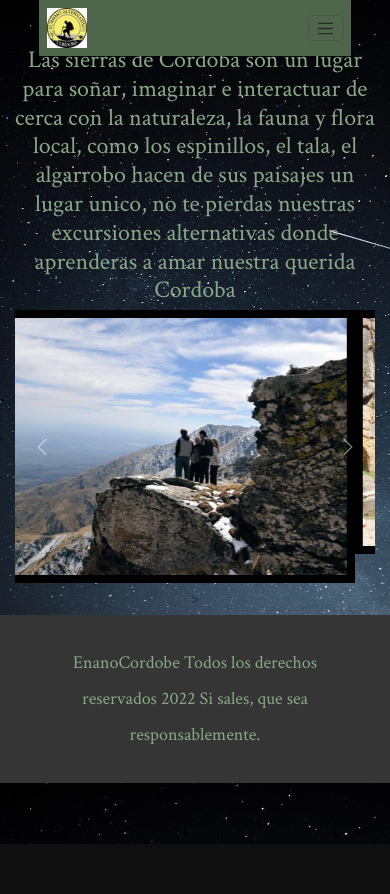
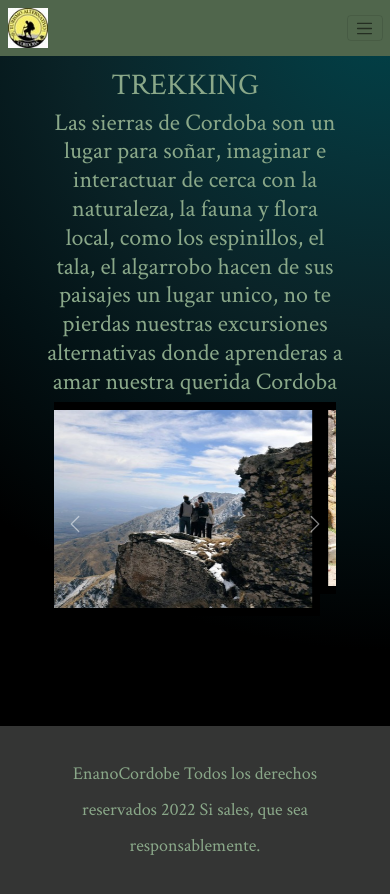
Before and after one commit to Enanocordobe/proyecto_ocamposantiago, a plain HTML site: page paginas/trekking.html in a window 390 px wide. Before the commit the page ends 844 px from the top, so only its background shows below. Drawn offline with nearby package versions, Linux system fonts and the light colour scheme.

Commit message:
Finalizado

```diff
--- a/paginas/trekking.html
+++ b/paginas/trekking.html
@@ -40,13 +40,13 @@
       </div>
     </nav>
   </header>
-    <main class="container">
+    <main class="container presentacion">
+      <section class=" text-center">
+         <h1>TREKKING</h1>
+          <h2>Las sierras de Cordoba son un lugar para soñar, imaginar e interactuar de cerca con la naturaleza, la fauna y flora local, como los espinillos, el tala, el algarrobo hacen de sus paisajes un lugar unico, no te pierdas nuestras excursiones alternativas donde aprenderas a amar nuestra querida Cordoba</h2>
+      </section>
       <section class="container-fluid">
-         <h1>TREKKING</h1>
-        <div class="text-center">
-          <h2>Las sierras de Cordoba son un lugar para soñar, imaginar e interactuar de cerca con la naturaleza, la fauna y flora local, como los espinillos, el tala, el algarrobo hacen de sus paisajes un lugar unico, no te pierdas nuestras excursiones alternativas donde aprenderas a amar nuestra querida Cordoba</h2>
-        </div>
-        <div id="carouselExampleControls" class="carousel slide" data-bs-ride="carousel">
+        <div id="carouselExampleControls" class="carousel slide " data-bs-ride="carousel">
           <div class="carousel-inner">
             <div class="carousel-item active">
               <img src="../img/cerro-champaqui.jpg" class="d-block" alt="...">
@@ -76,7 +76,7 @@
             <span class="visually-hidden">Next</span>
           </button>
         </div>
-  </section>>
+  </section>
 </main>
         <footer>
         <p class="footer-content">
--- a/scss/base/_global.scss
+++ b/scss/base/_global.scss
@@ -12,9 +12,7 @@ body{
     padding: 0;
     line-height: 2;
     font-family: 'Crimson Text', serif;
-    background-color: rgb(15, 15, 15);
-    background-image: url(../../img/fondo.jpg);
-    background-size: cover;
+    background-image: radial-gradient(circle at 100% 0%, #00434a 0, #073339 16.67%, #0a2327 33.33%, #031114 50%, #000000 66.67%, #000000 83.33%, #000000 100%);
         }
  ul{
      list-style-type: none;
--- a/scss/base/_medios.scss
+++ b/scss/base/_medios.scss
@@ -1,5 +1,5 @@
 @media(min-width:1400px){
-    nav, .servicios, .footer-content, .presentacion .carrusel-fotos .tarjeta{
+     .servicios, .footer-content, .presentacion .carrusel-fotos .tarjeta{
         width: 80%;
         margin: auto;
     }
@@ -14,11 +14,7 @@
         justify-content: center;
         margin-bottom: 30px;
      }
-     nav{
-        @include caja-flex(center, center, wrap);
-        padding-bottom: 20px;
-        padding-top: 20px;
-     }
+
 }
 
 @media(max-width:420px){
--- a/scss/components/_botones.scss
+++ b/scss/components/_botones.scss
@@ -26,7 +26,3 @@
 @extend .btn;
 background-color: rgb(80, 160, 93);
 }
-
-.imput{
-    height: 10px;
-}
--- a/scss/layout/_header.scss
+++ b/scss/layout/_header.scss
@@ -1,4 +1,4 @@
-nav, .servicios, .presentacion, .footer-content{
+ .servicios, .presentacion, .footer-content{
     width: 80%;
     margin: auto;
 }
--- a/scss/pages/_contacto.scss
+++ b/scss/pages/_contacto.scss
@@ -6,7 +6,6 @@
         font-size: medium;
         text-align: center;
         justify-content: center;
-
         li{
             color: rgb(124, 172, 136);        }
     }
```
Also changed, not shown: index.html (+0 -1 lines), paginas/contacto.html (+3 -1 lines), paginas/gastronomia.html (+3 -1 lines), css/styles.css, img/asado.jpg (deleted), img/choripan.png (deleted), img/condor.jpg (deleted), img/contactocarrusel.jpg (deleted), img/locritodelhimalaya.jpg (deleted), img/moto1.jpg (deleted), img/motocarru.jpg (deleted), 2 other files.
